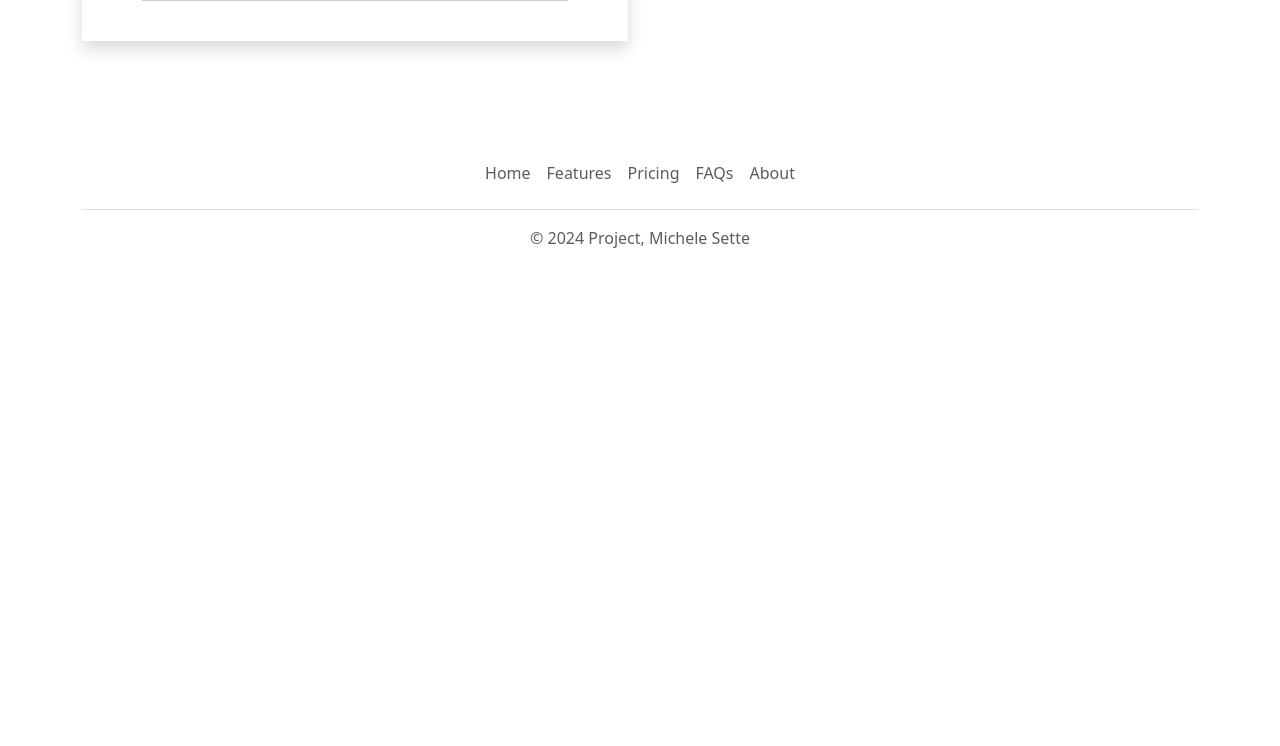
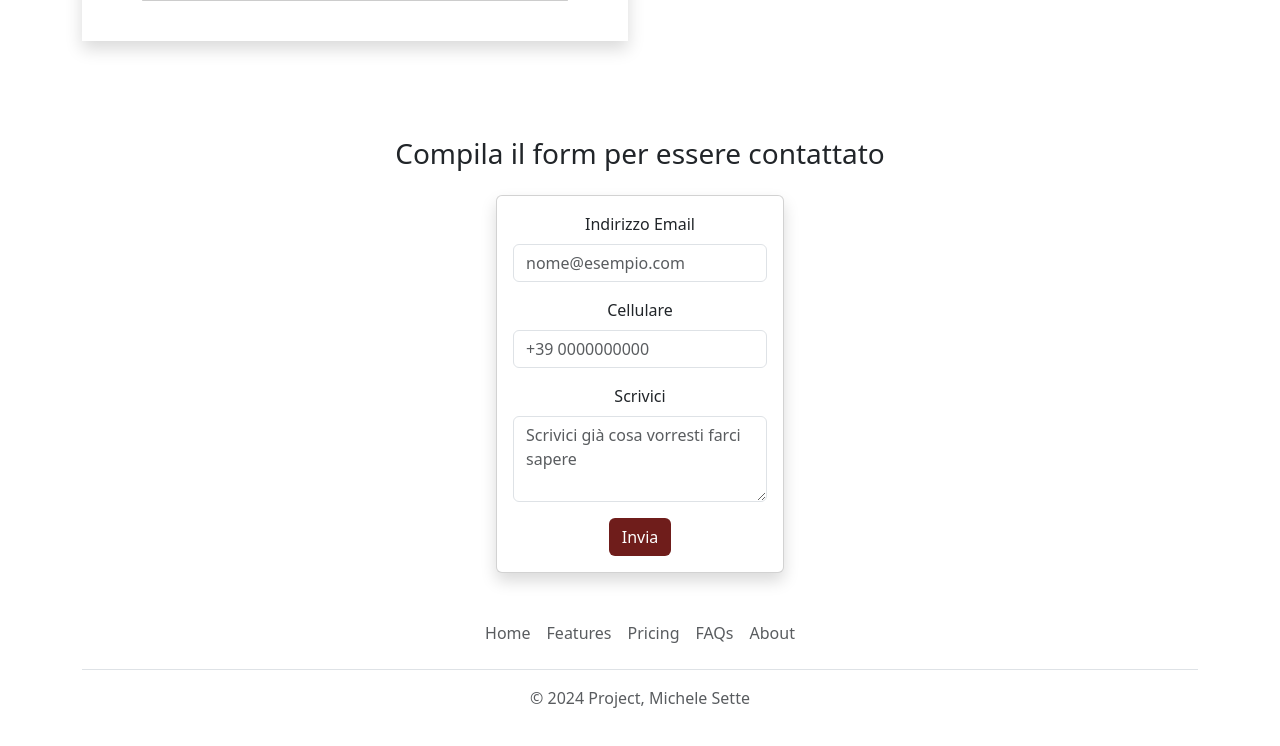
Before and after one commit to michelesette/b-b_progetto, a plain HTML site: page index.html in a window 1280 px wide. Shown: the part 2747-3493 px from the top of the page. Before the commit the page ends 3053 px from the top, so only its background shows below. Drawn offline with nearby package versions, Linux system fonts and the light colour scheme.

Commit message:
aggiunto form di contatto

```diff
--- a/index.html
+++ b/index.html
@@ -58,7 +58,7 @@
         <div class="carousel-inner">
             <div class="carousel-item active">
                 <img src="./media/ingresso.jpg" class="d-block w-100" alt="...">
-                <div class="carousel-caption d-none d-md-block">
+                <div class="carousel-caption d-md-block">
                     <h2>B&B PIETRAVIVA</h2>
                     <p>Some representative placeholder content for the first slide.</p>
                 </div>
@@ -88,7 +88,7 @@
         </button>
     </div>
 
-    <!--  sezione 1-->
+        <!-- Camere -->
         <div id="camere">
             <div class="container text-center mt-2">
                 <div class="row">
@@ -97,9 +97,10 @@
                     </div>
                 </div>
             </div>
+
             <div  class="container-fluid mt-3 text-center">
                 <div class="row align-items-center">
-                <div class="col-12 col-md-3 mb-4 ">
+                    <div class="col-12 col-md-3 mb-4">
                         <div class="card d-block mx-auto" style="width: 18rem;">
                             <img src="./media/cameraMatrimoniale/cameraMatrimoniale.jpg" class="card-img-top" alt="...">
                             <div class="card-body">
@@ -107,7 +108,7 @@
                             </div>
                         </div>
                     </div>
-                <div class="col-12 col-md-3 mb-4 ">
+                    <div class="col-12 col-md-3 mb-4">
                         <div class="card d-block mx-auto" style="width: 18rem;">
                             <img src="./media/matrimoniale/Matrimoniale.jpg" class="card-img-top" alt="...">
                             <div class="card-body">
@@ -115,7 +116,7 @@
                             </div>
                         </div>
                     </div>
-                <div class="col-12 col-md-3 mb-4 ">
+                    <div class="col-12 col-md-3 mb-4">
                         <div class="card d-block mx-auto" style="width: 18rem;">
                             <img src="./media/matrimonialediv.jpg" class="card-img-top" alt="...">
                             <div class="card-body">
@@ -123,7 +124,7 @@
                             </div>
                         </div>
                     </div>
-                <div class="col-12 col-md-3 mb-4 ">
+                    <div class="col-12 col-md-3 mb-4">
                         <div class="card d-block mx-auto" style="width: 18rem;">
                             <img src="./media/cucina.jpg" class="card-img-top" alt="...">
                             <div class="card-body">
@@ -135,7 +136,7 @@
             </div>
         </div>
 
-    <!-- sezione 2 -->
+        <!-- Recensioni -->
         <div id="recensioni">
             <div class="container text-center mt-2 mb-3">
                 <div class="row">
@@ -212,6 +213,31 @@
             </div>
         </div>
 
+            <!-- Modulo di contatto -->
+    <div class="container-fluid text-center mt-4">
+        <div class="row align-items-center">
+            <div class="col-12">
+                <h3 class=" mb-4">Compila il form per essere contattato</h3>
+                <div class="card d-block mx-auto shadow  " style="width: 18rem;">
+                    <div class="mt-3 mb-3 ms-3 me-3">
+                        <label for="exampleFormControlInput1" class="form-label">Indirizzo Email</label>
+                        <input type="email" class="form-control" id="exampleFormControlInput1" placeholder="nome@esempio.com">
+                    </div>
+                    <div class="mb-3 ms-3 me-3">
+                        <label for="exampleFormControlInput1" class="form-label">Cellulare</label>
+                        <input type="" class="form-control" id="exampleFormControlInput1" placeholder="+39 0000000000">
+                    </div>
+                    <div class="mb-3 ms-3 me-3">
+                        <label for="exampleFormControlTextarea1" class="form-label">Scrivici</label>
+                        <textarea class="form-control" id="exampleFormControlTextarea1" rows="3" placeholder="Scrivici già cosa vorresti farci sapere"></textarea>
+                        <button type="button" class="btn mt-3">Invia</button>
+
+                    </div>
+                </div>
+            </div>
+        </div>
+    </div>
+
         <!-- footer -->
         <div class="container">
             <footer class="py-3 my-4">
@@ -226,8 +252,6 @@
             </footer>
         </div>
 
-
-
     </div>
 </div>
 <script src="https://cdn.jsdelivr.net/npm/bootstrap@5.3.3/dist/js/bootstrap.bundle.min.js" integrity="sha384-YvpcrYf0tY3lHB60NNkmXc5s9fDVZLESaAA55NDzOxhy9GkcIdslK1eN7N6jIeHz" crossorigin="anonymous"></script>
--- a/style.css
+++ b/style.css
@@ -34,3 +34,7 @@ nav{
     height: 10%;
     background-color: #BB9457;
 }
+.btn {
+    background-color: #6F1D1B;
+    color: white;
+}
```
Also changed, not shown: media/contatto.png (added). Lines whose indentation alone changed are shown as unchanged.
